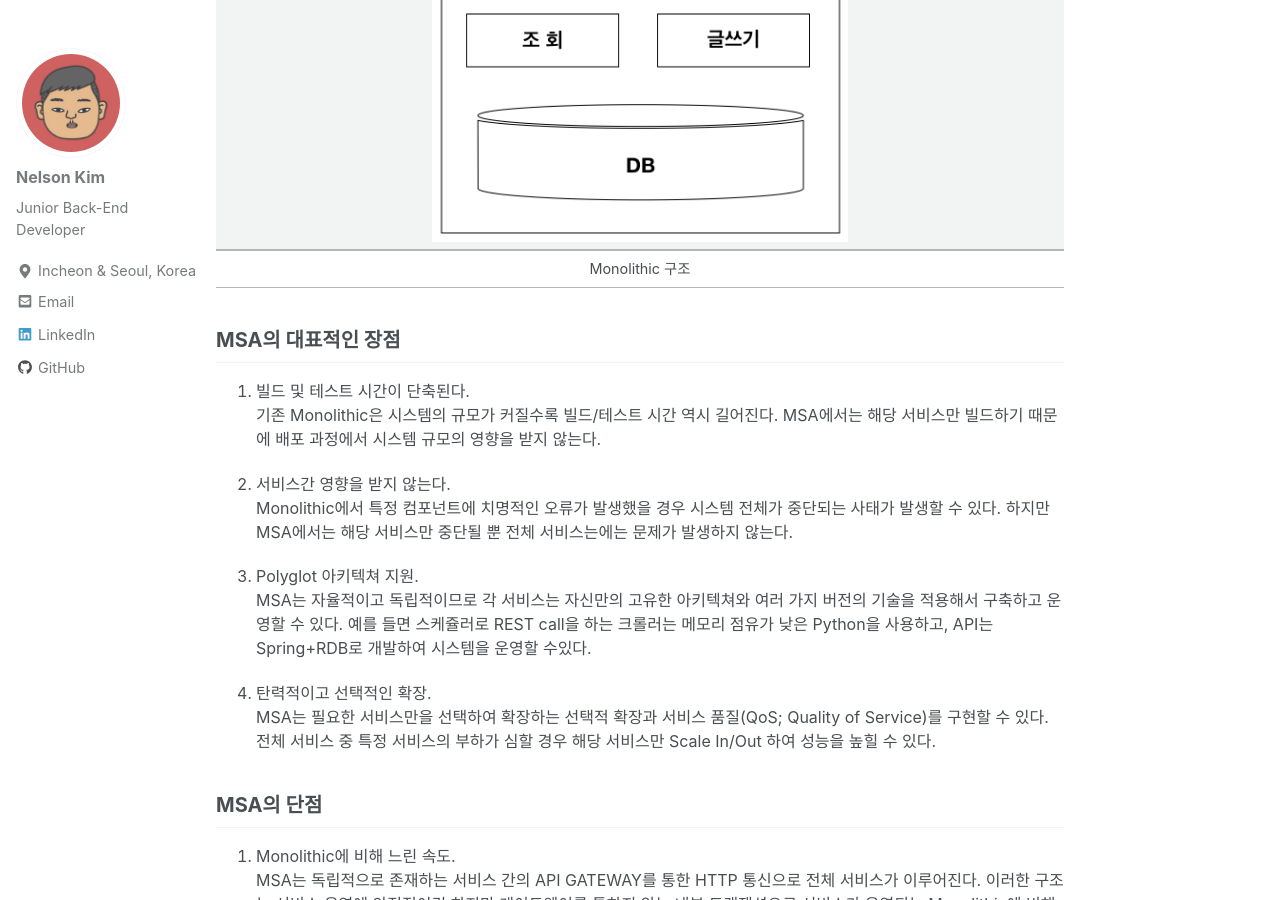
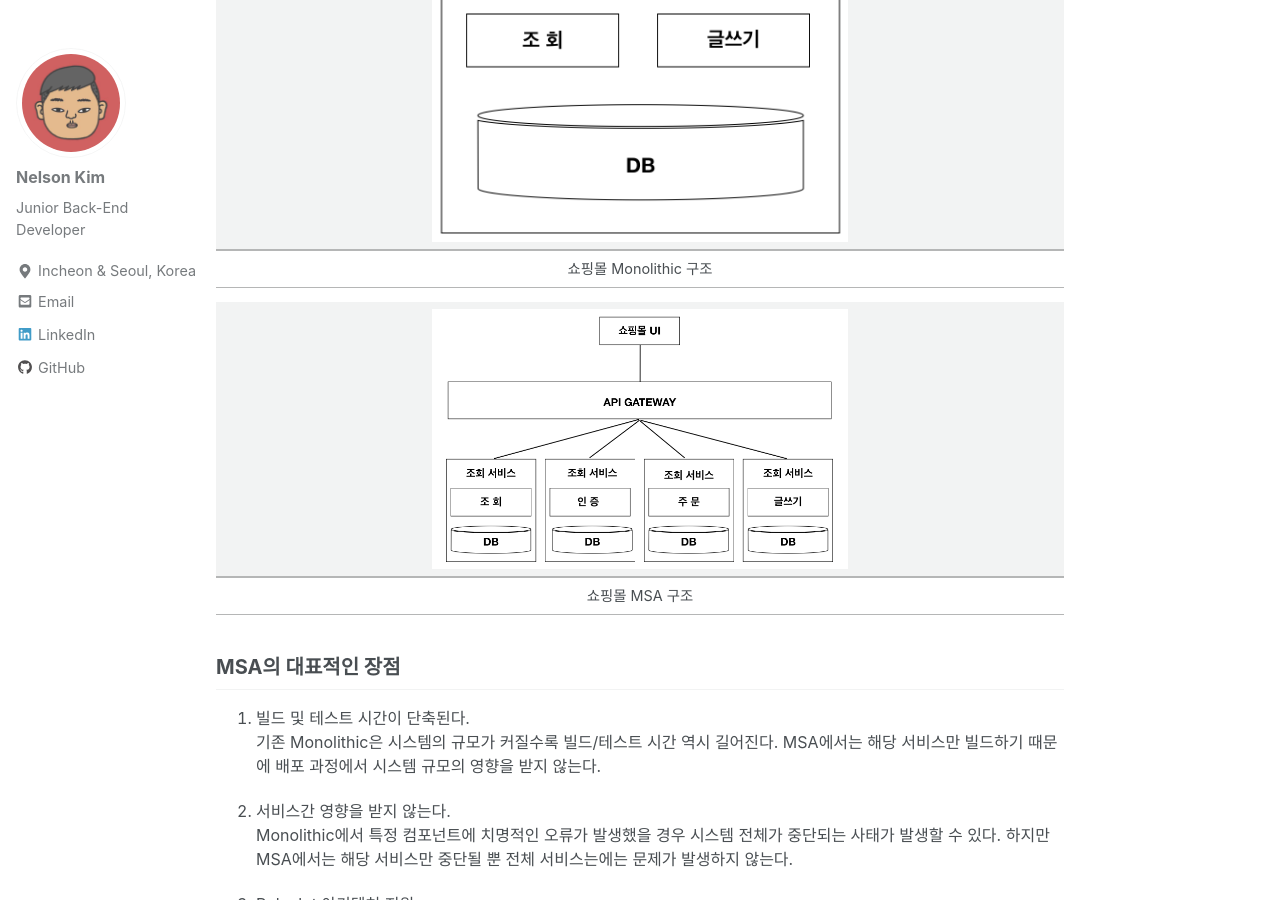
Before and after one commit to ssipflow/ssipflow.github.io, a Jekyll site: the page built from _posts/2018-09-19-MSA-Overview.md, in a window 1280 px wide and 900 px high, scrolled down 558 px. Built offline with Jekyll 4.4.1, drawn with Linux system fonts in a browser that asks for light colours; nearby versions of some CDN libraries; comment, search, counter and statistics services are not loaded.

Commit message:
MSA Image

```diff
--- a/_posts/2018-09-19-MSA-Overview.md
+++ b/_posts/2018-09-19-MSA-Overview.md
@@ -21,7 +21,11 @@ Spring Cloud (Spring Boot + Netflix OSS)를 사용한 API GATEWAY 개발기를
 
 |![Monolitic](/assets/images/static/180919/Monolithic.png){: width="50%" height="50%"}|
 |:--:|
-|Monolithic 구조|
+|쇼핑몰 Monolithic 구조|
+
+|![MSA](/assets/images/static/180919/MicroServices.png){: width="50%" height="50%"}|
+|:--:|
+|쇼핑몰 MSA 구조|
 
 ## MSA의 대표적인 장점
 1. 빌드 및 테스트 시간이 단축된다.
```
